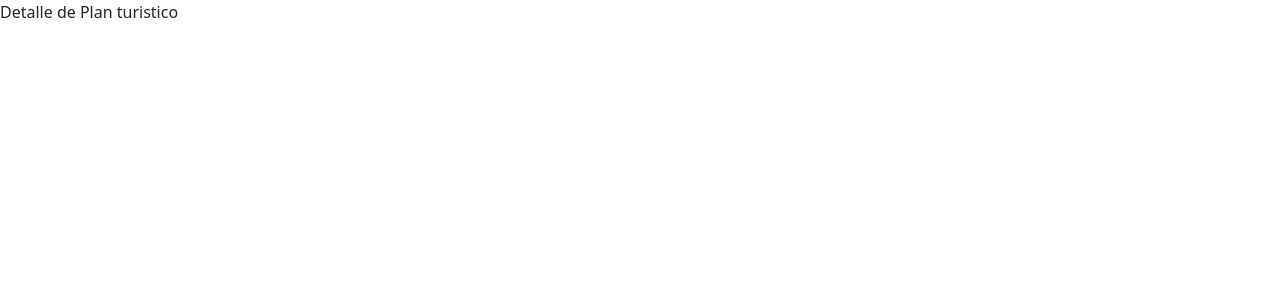
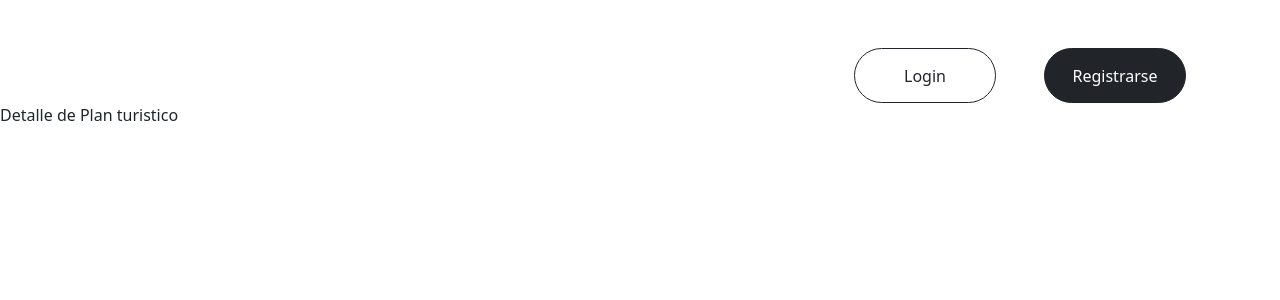
Before and after one commit to pipefake/FrontEnd, a React (Vite) app: page /plan/detail/1 in a window 1280 px wide. Shown: the top 300 px of the page. Built offline with nearby package versions, Linux system fonts and the light colour scheme.

Commit message:
add public pages

```diff
--- /dev/null
+++ b/src/components/Login/PublicPages.jsx
@@ -0,0 +1,16 @@
+import { Outlet } from "react-router-dom";
+import Header from "../Header";
+
+export const PublicPages = () => {
+  return (
+    <>
+      {/* Cabecera y Navegación Pública */}
+      <Header />
+
+      {/* Contenido Principal */}
+      <section className='layout__content'>
+          <Outlet />
+      </section>
+    </>
+  );
+};
--- a/src/router/Routing.jsx
+++ b/src/router/Routing.jsx
@@ -10,6 +10,7 @@ import { Reservas } from '../views/Reservas';
 import DetailToristPlan from '../components/touristPlan/DetailToristPlan';
 import { AuthProvider } from '../context/AuthProvider';
 import { Error404 } from '../components/Error404';
+import { PublicPages } from '../components/Login/PublicPages';
 
 export const Routing = () => {
   return (
@@ -17,9 +18,11 @@ export const Routing = () => {
       <AuthProvider>
         <Routes>
           {/* Public Routes */}
-          <Route path="/" element={<Home />} />
-          <Route path="plans/:cityId" element={<Touristplans />} />
-          <Route path="plan/detail/:planToristId" element={<DetailToristPlan />} />
+          <Route path="/" element={ <PublicPages />}>
+            <Route index element={<Home />} />
+            <Route path="plans/:cityId" element={<Touristplans />} />
+            <Route path="plan/detail/:planToristId" element={<DetailToristPlan />} />
+          </Route>
           {/* Private Routes */}
           <Route path="/my-account" element={<PrivatePages />}>
             <Route path="perfil" element={<Perfil />} />
```
